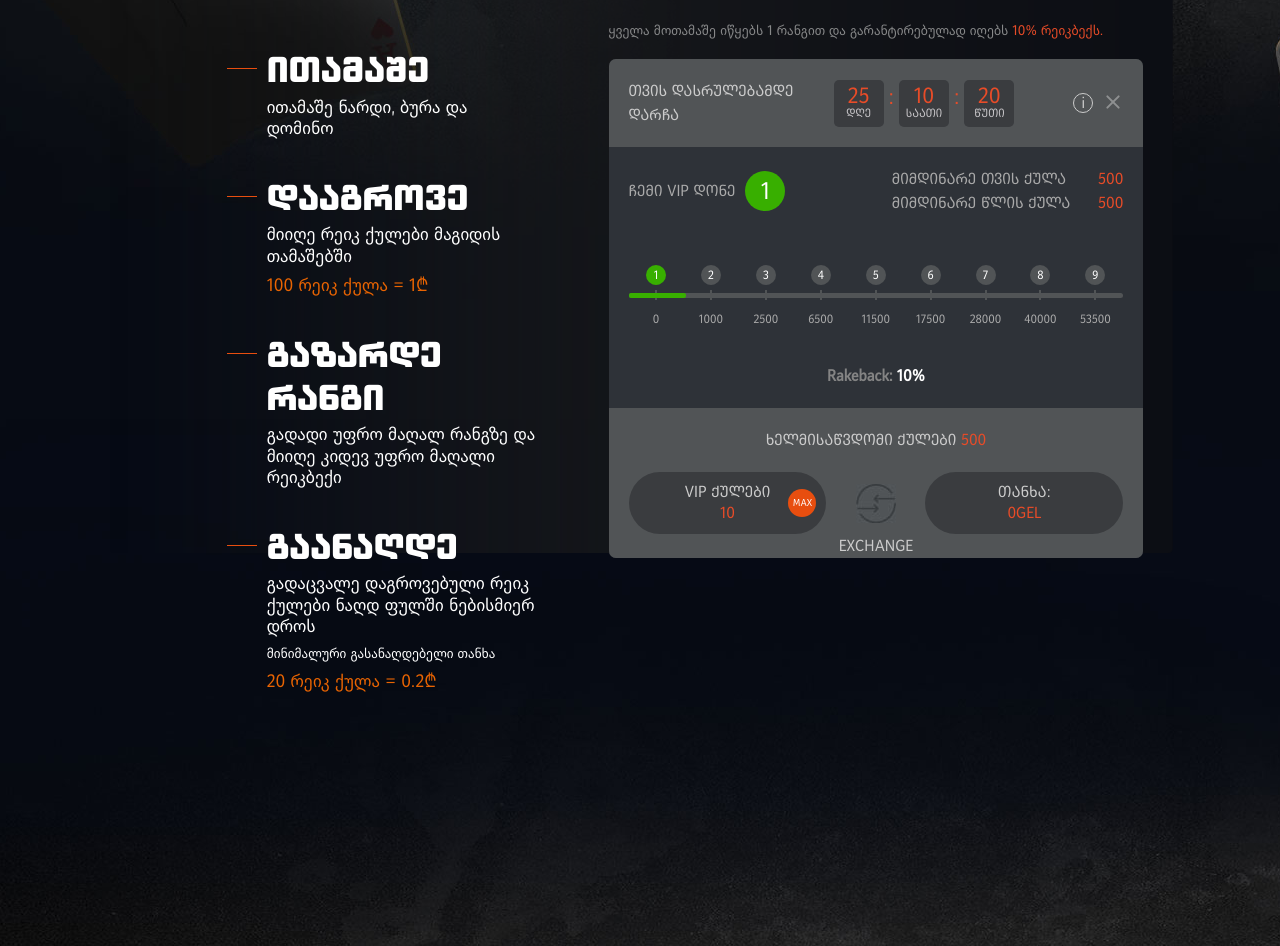
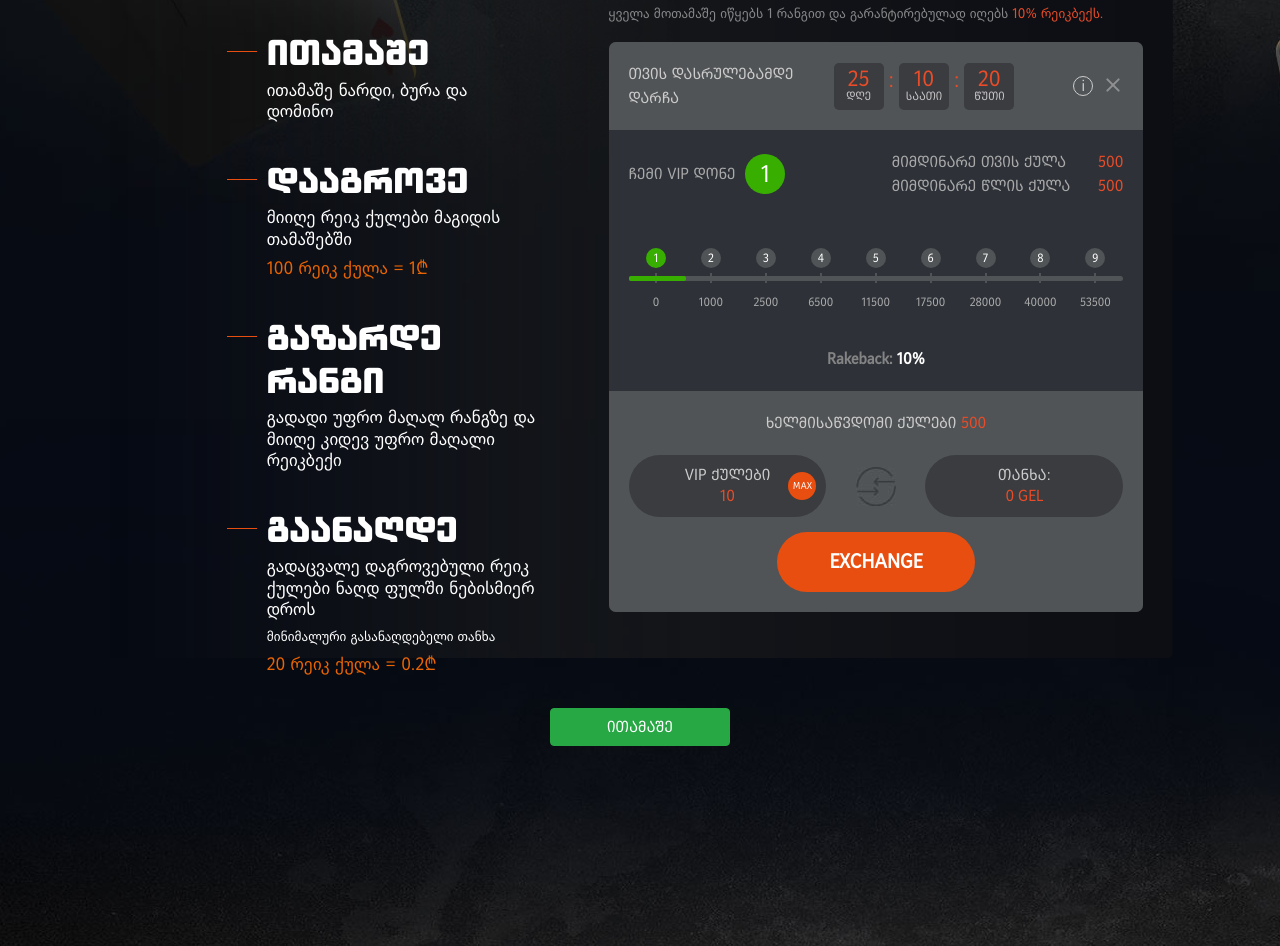
Before and after one commit to Sadgobela/EuropeBet-Task, a website: page index.html in a window 1280 px wide. Shown: the part 733-1679 px from the top of the page. Drawn offline with nearby package versions, Linux system fonts and the light colour scheme.

Commit message:
Some markup edits made.

```diff
--- a/index.html
+++ b/index.html
@@ -1,7 +1,10 @@
 <!DOCTYPE html>
 <html lang="en">
 <head>
-    <meta charset="UTF-8">
+    <meta charset="utf-8">
+    <meta name="viewport" content="width=device-width, initial-scale=1, shrink-to-fit=no">
+    <meta name="description" content="">
+    <meta name="author" content="">
     <title>Rake-back</title>
     <link rel="stylesheet" href="https://stackpath.bootstrapcdn.com/bootstrap/4.3.1/css/bootstrap.min.css"
           integrity="sha384-ggOyR0iXCbMQv3Xipma34MD+dH/1fQ784/j6cY/iJTQUOhcWr7x9JvoRxT2MZw1T" crossorigin="anonymous">
@@ -185,11 +188,11 @@
                             </div>
                             <div class="exchange-bg">
                                 <p class="font-mediator-narrow font-uppercase">თანხა:</p>
-                                <p class="text-orange "><span class="finalMoney">0</span>GEL</p>
+                                <p class="text-orange"><span class="mr-1">0</span>GEL</p>
                             </div>
                         </div>
-                        <div class=" text-center mb-30">
-                            <div class="text-uppercase text-on-screen exchange-btn">EXCHANGE</div>
+                        <div class="text-center">
+                            <div class="exchange-btn">EXCHANGE</div>
                         </div>
                     </div>
                 </div>
@@ -197,6 +200,11 @@
         </div>
     </div>
 </section>
+<div class="bottom-btn">
+    <a class="btn btn-block btn-success btn-play font-uppercase" href="">
+        ითამაშე
+    </a>
+</div>
 
 
 <script src="https://code.jquery.com/jquery-3.3.1.slim.min.js"
--- a/styles/style.scss
+++ b/styles/style.scss
@@ -10,13 +10,13 @@
   src: url("../fonts/Industry2018-Ultra.woff2") format("woff2"), url("../fonts/Industry2018-Ultra.woff") format("woff"), url("../fonts/Industry2018-Ultra.woff2") format("woff2"), url("../fonts/Industry2018-Ultra.ttf") format("truetype");
 }
 
-body{
+body {
   background-color: #070b14;
   overflow-x: hidden;
   color: #cccccc;
 }
 
-.banner{
+.banner {
   background: url('../img/banner.jpg') no-repeat center;
   background-size: 2500px;
   height: 2700px;
@@ -26,33 +26,37 @@ body{
   left: 0;
   width: 100%;
   background-position-y: top;
+  @media(max-width: 767px) {
+    background: url('../img/mobile-banner.jpg');
+    background-size: 767px;
+  }
 }
 
-.header{
+.header {
   padding-top: 25px;
-  .content{
+  .content {
     display: flex;
     justify-content: space-between;
     width: 100%;
-    .logo{
-      img{
+    .logo {
+      img {
         width: 208px;
       }
     }
-    .language-dropdown{
+    .language-dropdown {
       background-color: rgba(0, 0, 0, 0.64);
       border-radius: 4px;
       max-height: 40px;
-      .language-switcher{
+      .language-switcher {
         text-decoration: none;
         padding: 10px;
         display: flex;
         align-items: center;
-        span{
+        span {
           color: #575756;
           font-size: 12px;
         }
-        img{
+        img {
           width: 30px;
           margin-right: 7px;
         }
@@ -61,34 +65,34 @@ body{
   }
 }
 
-.improved-rakeback{
+.improved-rakeback {
   margin-top: 107px;
-  .content{
+  .content {
     max-width: 400px;
-    h1{
+    h1 {
       font-size: 48px;
       color: #ffffff;
       margin-bottom: 25px;
     }
-    h5, p{
+    h5, p {
       font-size: 18px;
       color: #ffffff;
       margin-bottom: 18px;
       text-transform: uppercase;
       max-width: 300px;
     }
-    p{
+    p {
       margin-bottom: 25px;
     }
-    .btn-play{
-      padding: 18px 49px;
+    .btn-play {
+      padding: 12px 49px;
       background-color: #3ccc00;
       max-width: 180px;
       font-weight: bold;
-      &:hover , &:focus,  &:active:focus {
+      &:hover, &:focus, &:active:focus {
         box-shadow: none;
       }
-      &:hover{
+      &:hover {
         opacity: 0.8;
         transition: 1s all;
       }
@@ -96,26 +100,36 @@ body{
   }
 }
 
-.rakeback-table{
-  margin: 103px auto 0;
-  .background{
+.rakeback-table {
+  margin: 103px auto 25px;
+  @media(max-width: 1199px) {
+    max-width: 100%;
+  }
+  .background {
     width: 100%;
     text-align: center;
-    img{
+    img {
       position: absolute;
       left: 0;
       max-width: 1265px;
       width: 100%;
       right: 0;
       margin: 0 auto;
+      min-height: 750px;
+      @media(max-width: 991px) {
+        display: none;
+      }
     }
   }
-  .left-menu{
-    margin-top: 100px;
+  .left-menu {
+    margin-top: 95px;
     padding-left: 145px;
-    .item{
+    @media(max-width: 1199px) {
+      padding-left: 50px;
+    }
+    .item {
       position: relative;
-      &:before{
+      &:before {
         content: "";
         position: absolute;
         height: 1px;
@@ -124,36 +138,39 @@ body{
         top: 48px;
         left: -40px;
       }
-      .header{
+      .header {
         color: #ffffff;
         font-size: 36px;
       }
-      .description{
+      .description {
         color: #ffffff;
         font-size: 18px;
         max-width: 335px;
-        &.low-font{
+        &.low-font {
           font-size: 14px;
         }
-        &.orange{
+        &.orange {
           color: #e96402;
         }
       }
     }
   }
-  .right-menu{
-    margin-top: 100px;
-    .text-header{
+  .right-menu {
+    margin-top: 95px;
+    .text-header {
       color: #878889;
       font-size: 14px;
       margin-bottom: 18px;
     }
-    .wrapper{
+    .wrapper {
       background-color: #2e3238;
       border-radius: 7px;
       padding: 0;
       margin-left: 40px;
-      .top{
+      @media (min-width: 1800px) {
+        margin-right: 40px;
+      }
+      .top {
         border-top-left-radius: 7px;
         border-top-right-radius: 7px;
         display: flex;
@@ -161,16 +178,16 @@ body{
         align-items: center;
         background-color: #515456;
         padding: 20px;
-        .end-of-month{
+        .end-of-month {
           font-size: 16px;
           max-width: 200px;
           margin-bottom: 0;
         }
-        .date{
+        .date {
           display: flex;
           font-size: 22px;
           width: 50%;
-          &-bg{
+          &-bg {
             width: 50px;
             text-align: center;
             background-color: #3a3c3f;
@@ -179,14 +196,14 @@ body{
             margin-left: 5px;
             line-height: 1;
             padding: 5px 0 8px 0;
-            span{
+            span {
               font-size: 12px;
               display: block;
               color: #c7c5c8;
             }
           }
         }
-        .info{
+        .info {
           color: #cccccc;
           border: 1px solid #cccccc;
           width: 20px;
@@ -197,11 +214,11 @@ body{
           align-items: center;
           margin-right: 10px;
         }
-        .close{
+        .close {
           position: relative;
           width: 20px;
           height: 20px;
-          &:before{
+          &:before {
             content: "";
             position: absolute;
             width: 2px;
@@ -212,7 +229,7 @@ body{
             left: 9px;
             top: 0;
           }
-          &:after{
+          &:after {
             content: "";
             position: absolute;
             width: 2px;
@@ -224,22 +241,22 @@ body{
             top: 0;
           }
         }
-        &-right{
+        &-right {
           display: flex;
         }
       }
-      .middle{
+      .middle {
         padding: 20px;
         color: #aaaaaa;
-        .ranks{
+        .ranks {
           display: flex;
           flex-direction: row;
           justify-content: space-between;
           font-size: 16px;
-          .my-rank{
+          .my-rank {
             display: flex;
             align-items: center;
-            .rank-lvl{
+            .rank-lvl {
               margin-left: 10px;
               width: 40px;
               height: 40px;
@@ -252,24 +269,24 @@ body{
               border-radius: 50%;
             }
           }
-          .my-points{
-            .my-points-counter{
+          .my-points {
+            .my-points-counter {
               min-width: 53px;
               text-align: right;
             }
-            p{
+            p {
               margin: 0;
               display: flex;
               justify-content: space-between;
             }
           }
         }
-        .progress-bar-loader{
+        .progress-bar-loader {
           display: flex;
           font-size: 12px;
           margin-top: 50px;
           margin-bottom: 36px;
-          .item{
+          .item {
             width: 11.1%;
             text-align: center;
             display: flex;
@@ -277,7 +294,7 @@ body{
             justify-content: center;
             align-items: center;
             position: relative;
-            .lvl{
+            .lvl {
               width: 20px;
               height: 20px;
               border-radius: 50%;
@@ -287,41 +304,41 @@ body{
               align-items: center;
               color: white;
             }
-            &.active{
-              .lvl{
+            &.active {
+              .lvl {
                 background-color: #38af00;
               }
             }
-            &.first{
-              .line{
-                &:before{
+            &.first {
+              .line {
+                &:before {
                   border-bottom-left-radius: 3px;
                   border-top-left-radius: 3px;
                 }
               }
             }
-            &.last{
-              .line{
-                &:before{
+            &.last {
+              .line {
+                &:before {
                   border-bottom-right-radius: 3px;
                   border-top-right-radius: 3px;
                 }
               }
             }
-            &.active{
-              .line{
-                &:after{
+            &.active {
+              .line {
+                &:after {
                   width: calc(100% + 2px);
                 }
               }
             }
-            .line{
+            .line {
               width: 2px;
               height: 10px;
               background-color: #515456;
               margin-top: 5px;
               margin-bottom: 10px;
-              &:before{
+              &:before {
                 content: "";
                 height: 5px;
                 width: 100%;
@@ -330,7 +347,7 @@ body{
                 top: calc(50% - 4px);
                 background-color: #515456;
               }
-              &:after{
+              &:after {
                 content: "";
                 height: 5px;
                 position: absolute;
@@ -345,35 +362,35 @@ body{
             }
           }
         }
-        .rakeback-points{
+        .rakeback-points {
           font-size: 16px;
           color: #848484;
-          span{
+          span {
             color: #ffffff;
           }
         }
       }
-      .bottom{
+      .bottom {
         background-color: #515456;
         border-bottom-left-radius: 7px;
         border-bottom-right-radius: 7px;
-        padding: 20px 20px 0;
-        .exchange{
+        padding: 20px;
+        .exchange {
           margin-top: 20px;
           display: flex;
           justify-content: center;
           align-items: center;
-          &-icon{
+          &-icon {
             width: 20%;
           }
-          &-bg{
+          &-bg {
             background-color: #3a3c3f;
             border-radius: 50px;
             padding: 10px 5px;
             width: 40%;
             position: relative;
             line-height: 1.3;
-            .max{
+            .max {
               position: absolute;
               background-color: #e84e0f;
               font-size: 10px;
@@ -388,12 +405,30 @@ body{
               right: 10px;
               top: calc(50% - 14px);
             }
-            p{
+            p {
               margin-bottom: 0;
             }
+          }
+          &-btn {
+            background-color: #e84e0f;
+            color: #ffffff;
+            font-size: 20px;
+            font-weight: bold;
+            border-radius: 50px;
+            padding: 15px 5px;
+            display: block;
+            width: 40%;
+            margin: 15px auto 0;
           }
         }
       }
     }
   }
 }
+
+.bottom-btn {
+  position: relative;
+  width: 100%;
+  max-width: 180px;
+  margin: 0 auto;
+}
```
Also changed, not shown: dist/main.css, img/bannerMob.jpg (deleted), img/bannerXS.jpg (deleted), 1 other file.
